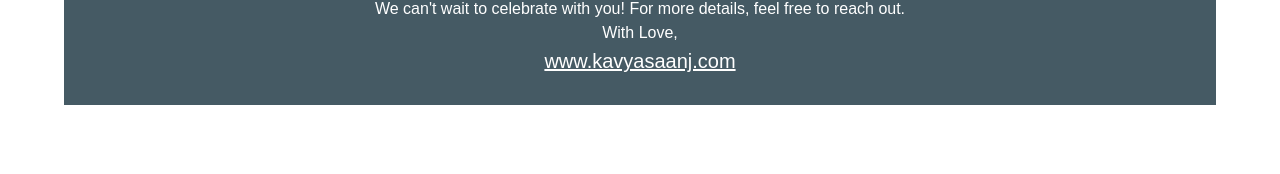
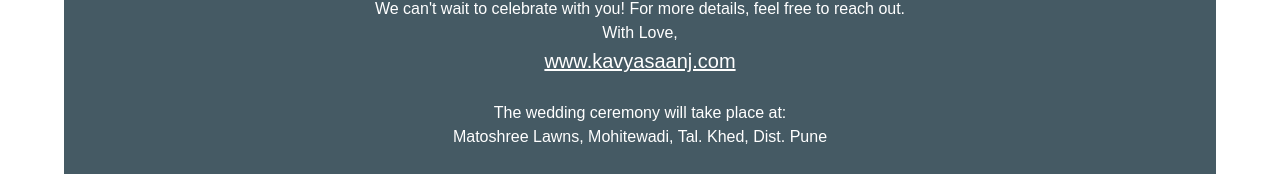
Before and after one commit to dhananjayc/dc-invitation-app, a React (Create React App) app: page / in a window 1280 px wide. Shown: the part 4470-4644 px from the top of the page. Before the commit the page ends 4575 px from the top, so only its background shows below. Built offline with nearby package versions, Linux system fonts and the light colour scheme.

Commit message:
Update Footer.js

```diff
--- a/src/components/Footer.js
+++ b/src/components/Footer.js
@@ -14,6 +14,10 @@ const Footer = () => {
             www.kavyasaanj.com
           </Link>
         </Typography>
+        <Typography variant="body1"> <br/ >
+          The wedding ceremony will take place at: <br/ >
+          Matoshree Lawns, Mohitewadi, Tal. Khed, Dist. Pune <br/>
+        </Typography>
       </Box>
     </footer>
   );
```
